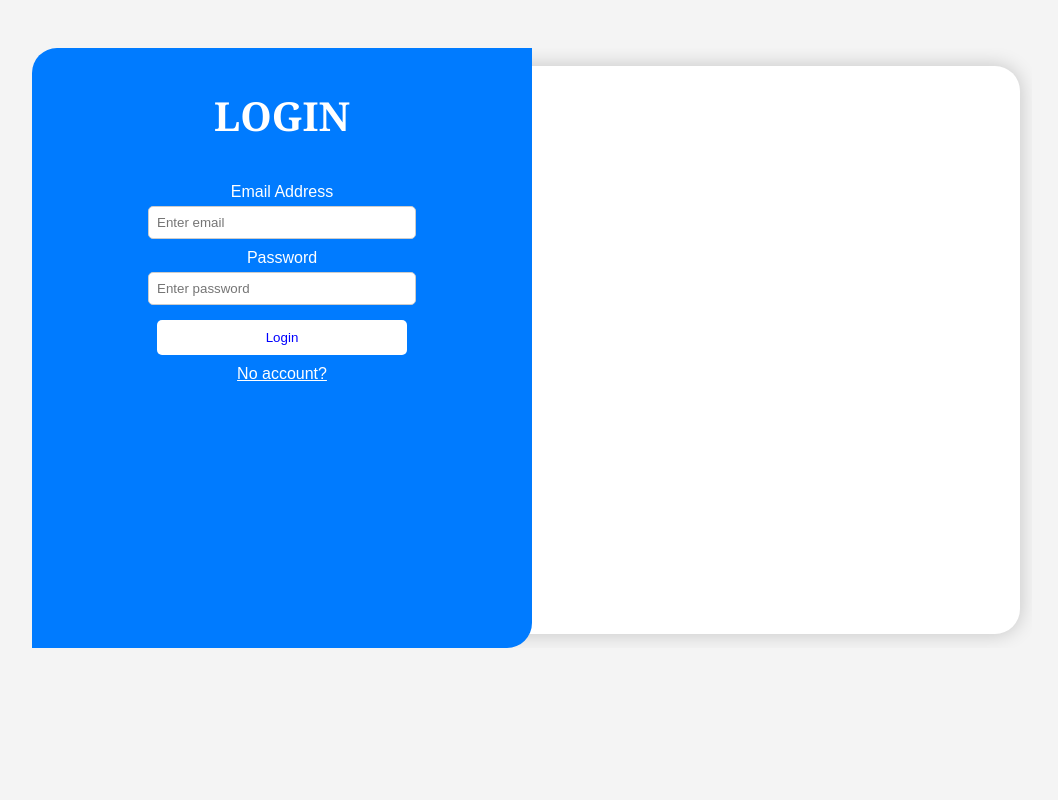
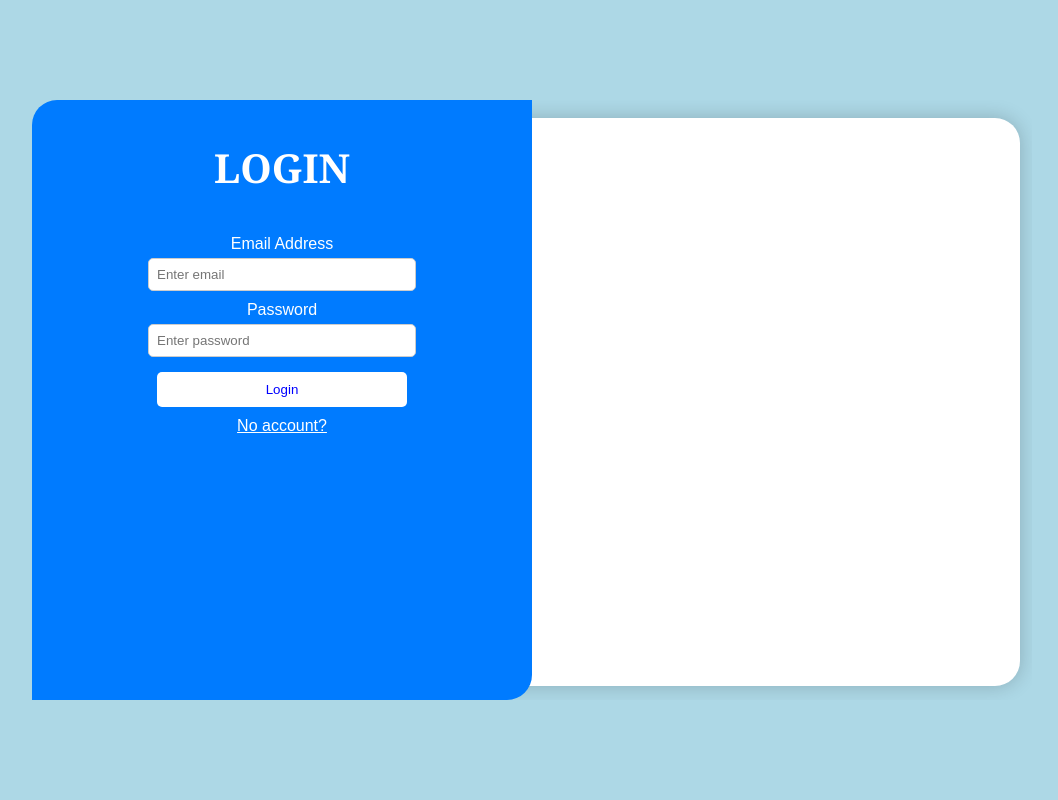
Before and after one commit to GabidevIN/SCHOOL-SYSTEM-PROJECT, a Flask app: page /login in a window 1280 px wide. Shown: the whole page, without its empty margins (108-1166 px from the left). Run offline with Flask 3, Linux system fonts and the light colour scheme; some libraries are stand-ins or nearby versions.

Commit message:
first week

```diff
--- a/static/login.css
+++ b/static/login.css
@@ -7,8 +7,20 @@ body {
     background-color: #f4f4f4;
 }
 
+.background1 {
+    position: fixed;
+    top: 0;
+    left: 0;
+    width: 100vw;
+    height: 100vh;
+    background: lightblue;
+}
+
 .container {
-    position: relative;
+    position: absolute;
+    top: 50%;
+    left: 50%;
+    transform: translate(-50%, -50%);
     width: 62.5rem;
     height: 37.5rem;
     margin-bottom: 5rem;
@@ -16,6 +28,7 @@ body {
     text-align: center;
     overflow: hidden;
 }
+
 
 .background {
     position: relative;
--- a/templates/login.html
+++ b/templates/login.html
@@ -8,6 +8,8 @@
 </head>
 
 <body>
+<div class="background1">
+
 
 <div class="container">
     <input type="checkbox" id="toggle">
@@ -68,7 +70,7 @@
         </div>
     </div>
 </div>
-
+</div>
 
 
 </body>
```
